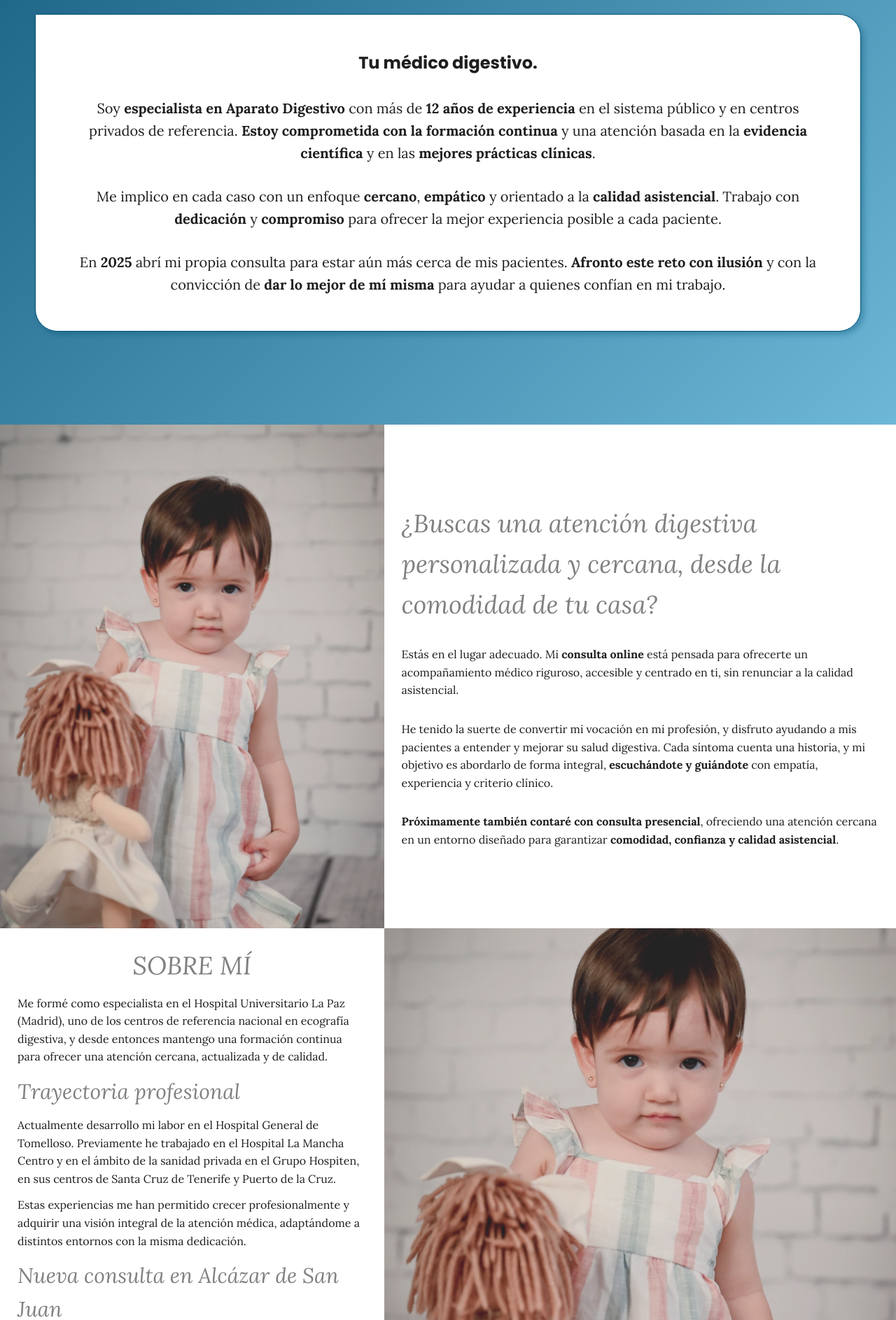
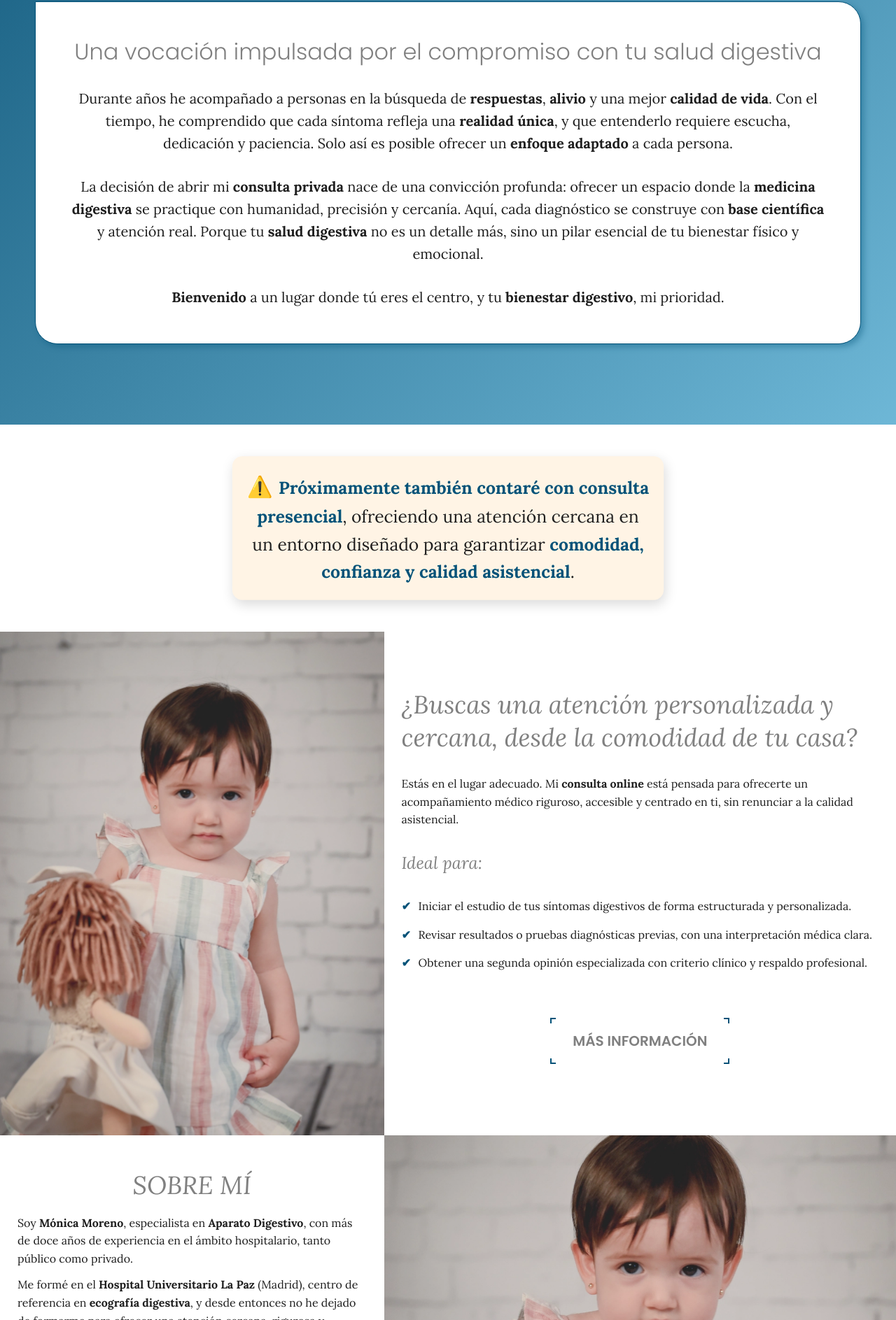
Before and after one commit to JuanAntonioPR/consulta-monica, a website built with Vite: page index.html in a window 1280 px wide. Shown: the part 913-2800 px from the top of the page at 70% size. Built offline with nearby package versions, Linux system fonts and the light colour scheme.

Commit message:
retoques en la estructura html y cambio de algunos textos (mínimo).

```diff
--- a/index.html
+++ b/index.html
@@ -98,17 +98,17 @@
 
         <section id="intro" class="intro">
           <div class="container" data-aos="fade-up">
-            <h2>Tu médico digestivo.</h2>
-            <p>
-              Soy <strong>especialista en Aparato Digestivo</strong> con más de <strong>12 años de experiencia</strong> en el sistema público y en centros privados de referencia. <strong>Estoy comprometida con la formación continua</strong> y una atención basada en la <strong>evidencia científica</strong> y en las <strong>mejores prácticas clínicas</strong>.
-            </p>
-            <p>
-              Me implico en cada caso con un enfoque <strong>cercano</strong>, <strong>empático</strong> y orientado a la <strong>calidad asistencial</strong>. Trabajo con <strong>dedicación</strong> y <strong>compromiso</strong> para ofrecer la mejor experiencia posible a cada paciente.
-            </p>
-            <p>
-              En <strong>2025</strong> abrí mi propia consulta para estar aún más cerca de mis pacientes. <strong>Afronto este reto con ilusión</strong> y con la convicción de <strong>dar lo mejor de mí misma</strong> para ayudar a quienes confían en mi trabajo.
-            </p>
+            <h2>Una vocación impulsada por el compromiso con tu salud digestiva</h2>
+            <p>Durante años he acompañado a personas en la búsqueda de <strong>respuestas</strong>, <strong>alivio</strong> y una mejor <strong>calidad de vida</strong>. Con el tiempo, he comprendido que cada síntoma refleja una <strong>realidad única</strong>, y que entenderlo requiere escucha, dedicación y paciencia. Solo así es posible ofrecer un <strong>enfoque adaptado</strong> a cada persona.</p>
+            <p>La decisión de abrir mi <strong>consulta privada</strong> nace de una convicción profunda: ofrecer un espacio donde la <strong>medicina digestiva</strong> se practique con humanidad, precisión y cercanía. Aquí, cada diagnóstico se construye con <strong>base científica</strong> y atención real. Porque tu <strong>salud digestiva</strong> no es un detalle más, sino un pilar esencial de tu bienestar físico y emocional.</p>
+            <p><strong>Bienvenido</strong> a un lugar donde tú eres el centro, y tu <strong>bienestar digestivo</strong>, mi prioridad.</p>
+
+
           </div>
+        </section>
+
+        <section  id="proxima-apertura" class="proxima-apertura">
+          <p><strong>Próximamente también contaré con consulta presencial</strong>, ofreciendo una atención cercana en un entorno diseñado para garantizar <strong>comodidad, confianza y calidad asistencial</strong>.</p>
         </section>
 
         <section id="servicio-consulta" class="servicio-consulta">
@@ -121,10 +121,15 @@
               </picture>
             </div>
             <div class="servicio-consulta-content">
-              <h2>¿Buscas una atención digestiva personalizada y cercana, desde la comodidad de tu casa?</h2>
+              <h2>¿Buscas una atención personalizada y cercana, desde la comodidad de tu casa?</h2>
               <p>Estás en el lugar adecuado. Mi <strong>consulta online</strong> está pensada para ofrecerte un acompañamiento médico riguroso, accesible y centrado en ti, sin renunciar a la calidad asistencial.</p>
-              <p>He tenido la suerte de convertir mi vocación en mi profesión, y disfruto ayudando a mis pacientes a entender y mejorar su salud digestiva. Cada síntoma cuenta una historia, y mi objetivo es abordarlo de forma integral, <strong>escuchándote y guiándote</strong> con empatía, experiencia y criterio clínico.</p>
-              <p><strong>Próximamente también contaré con consulta presencial</strong>, ofreciendo una atención cercana en un entorno diseñado para garantizar <strong>comodidad, confianza y calidad asistencial</strong>.</p>
+              <h3>Ideal para:</h3>
+              <ul>
+                <li>Iniciar el estudio de tus síntomas digestivos de forma estructurada y personalizada.</li>
+                <li>Revisar resultados o pruebas diagnósticas previas, con una interpretación médica clara.</li>
+                <li>Obtener una segunda opinión especializada con criterio clínico y respaldo profesional.</li>
+              </ul>
+              <a href="./html/videoconsulta.html" class="btn-minimal"><span>Más información</span></a>
             </div>
           </div>
         </section>
@@ -133,36 +138,10 @@
           <div class="container">
             <div class="sobre-mi-content">
               <h2>Sobre mí</h2>
-              <p>
-                Me formé como especialista en el Hospital Universitario La Paz (Madrid), uno de los centros de referencia nacional en ecografía digestiva, y desde entonces mantengo una formación continua para ofrecer una atención cercana, actualizada y de calidad.
-              </p>
-
-              <h3>Trayectoria profesional</h3>
-              <p>
-                Actualmente desarrollo mi labor en el Hospital General de Tomelloso.
-                Previamente he trabajado en el Hospital La Mancha Centro y en el ámbito de la sanidad privada en el Grupo Hospiten, en sus centros de Santa Cruz de Tenerife y Puerto de la Cruz.
-              </p>
-              <p>
-                Estas experiencias me han permitido crecer profesionalmente y adquirir una visión integral de la atención médica, adaptándome a distintos entornos con la misma dedicación.
-              </p>
-
-              <h3>Nueva consulta en Alcázar de San Juan</h3>
-              <p>Con mucha ilusión, muy pronto abriré mi consulta privada en Alcázar de San Juan, donde ofreceré:</p>
-              <!-- <ul>
-                <li>Atención especializada en patología digestiva</li>
-                <li>Consultas online, adaptadas a tus necesidades</li>
-                <li>Ecografía abdominal e intestinal, como parte del estudio digestivo</li>
-              </ul>
-
-              <h3>Áreas de especial dedicación</h3>
-              <ul>
-                <li>Reflujo gastroesofágico</li>
-                <li>Dispepsia funcional</li>
-                <li>Hígado graso</li>
-                <li>Enfermedad inflamatoria intestinal</li>
-                <li>Prevención del cáncer colorrectal</li>
-              </ul>
-              <p>También realizo procedimientos como la endoscopia digestiva y la polipectomía endoscópica.</p> -->
+              <p>Soy <strong>Mónica Moreno</strong>, especialista en <strong>Aparato Digestivo</strong>, con más de doce años de experiencia en el ámbito hospitalario, tanto público como privado.</p>
+              <p>Me formé en el <strong>Hospital Universitario La Paz</strong> (Madrid), centro de referencia en <strong>ecografía digestiva</strong>, y desde entonces no he dejado de formarme para ofrecer una atención cercana, rigurosa y adaptada a cada persona.</p>
+              <p>A lo largo de mi trayectoria he tenido la oportunidad de trabajar en distintos centros, como el <strong>Hospital General de Tomelloso</strong>, el <strong>Hospital La Mancha Centro</strong> y en hospitales del <strong>Grupo Hospiten</strong> (Tenerife). Cada experiencia ha aportado valor a mi forma de ejercer la medicina, ayudándome a desarrollar una mirada más integral, empática y centrada en el paciente.</p>
+              <p>Creo en una medicina que escuche, que acompañe y que actúe con <strong>base científica</strong>. Mi compromiso es ofrecer una <strong>atención médica de calidad</strong>, con calidez, claridad y responsabilidad.</p>
 
               <a href="#sobre-mi" class="btn-minimal"><span>Saber más</span></a>
             </div>
--- a/src/sass/abstracts/_mixins.scss
+++ b/src/sass/abstracts/_mixins.scss
@@ -1,7 +1,9 @@
 @use "sass:color";
 @use "variables" as v;
 
+// =================
 // Breakpoints
+// =================
 @mixin breakpoint($bp) {
   @if $bp == mobilexs {
     @media (max-width: v.$bp-mobile-xs) {
@@ -34,39 +36,9 @@
   }
 }
 
+// =================
 // Botones
-@mixin button($bg-color, $color, $scale-hover: 1.05, $transition-duration: 0.3s) {
-  display: inline-block;
-  background-color: $bg-color;
-  color: $color;
-  border: 1px solid rgba(255, 255, 255, 0.4);
-  border-radius: 0.8rem;
-  cursor: pointer;
-  text-align: center;
-  text-decoration: none;
-  box-shadow: 0 2px 6px rgba(0, 0, 0, 0.2);
-  transition: transform $transition-duration ease, background-color $transition-duration ease;
-
-  &:hover,
-  &:focus {
-    transform: scale($scale-hover);
-    background-color: color.adjust($bg-color, $lightness: -10%);
-    outline: none;
-    box-shadow: 0 4px 10px rgba(0, 0, 0, 0.25);
-  }
-}
-
-// Hover enlaces
-@mixin hover-scale($scale: 1.3, $transition-duration: 0.4s) {
-  display: inline-block;
-  transition: transform $transition-duration ease;
-
-  &:hover,
-  &:focus {
-    transform: scale($scale);
-    outline: none;
-  }
-}
+// =================
 
 // Botón minimal https://www.youtube.com/watch?v=B7Z6qERVTvM
 // <a href="#"><span>Button</span></a>@mixin minimal-button(
@@ -120,8 +92,49 @@
     color: v.$color-primary;
   }
 
+  &:hover span {
+    transform: scale(1.05);
+  }
+
   span {
     position: relative;
     z-index: 3;
+    transition: transform 0.3s ease;
   }
 }
+
+// Botón resaltados
+@mixin button($bg-color, $color, $scale-hover: 1.05, $transition-duration: 0.3s) {
+  display: inline-block;
+  background-color: $bg-color;
+  color: $color;
+  border: 1px solid rgba(255, 255, 255, 0.4);
+  border-radius: 0.8rem;
+  cursor: pointer;
+  text-align: center;
+  text-decoration: none;
+  box-shadow: 0 2px 6px rgba(0, 0, 0, 0.2);
+  transition: transform $transition-duration ease, background-color $transition-duration ease;
+
+  &:hover,
+  &:focus {
+    transform: scale($scale-hover);
+    background-color: color.adjust($bg-color, $lightness: -10%);
+    outline: none;
+    box-shadow: 0 4px 10px rgba(0, 0, 0, 0.25);
+  }
+}
+
+// =================
+// Hover enlaces
+// =================
+@mixin hover-scale($scale: 1.3, $transition-duration: 0.4s) {
+  display: inline-block;
+  transition: transform $transition-duration ease;
+
+  &:hover,
+  &:focus {
+    transform: scale($scale);
+    outline: none;
+  }
+}
--- a/src/sass/components/_blockquotes.scss
+++ b/src/sass/components/_blockquotes.scss
@@ -2,7 +2,7 @@
 
 blockquote {
   border-left: 4px solid ab.$color-primary;
-  padding: 0.5rem;
+  padding: 1rem;
   padding-left: 2rem;
   margin: 2rem 0;
   font-family: ab.$font-secondary;
@@ -10,6 +10,7 @@ blockquote {
   color: ab.$color-muted;
   background-color: rgba(ab.$color-primary, 0.05);
   border-radius: 0.8rem;
+  border-top-left-radius: none;
   line-height: 1.5;
   font-size: 1rem;
   position: relative;
--- a/src/sass/pages/_index.scss
+++ b/src/sass/pages/_index.scss
@@ -195,8 +195,29 @@
             padding: 50px;
         }
 
+        h2 {
+            text-align: center;
+            font-weight: 300;
+            color: grey;
+            line-height: 1.3;
+
+            @include ab.breakpoint(mobilexs) {
+                font-size: calc(ab.$font-heading-m - 2px);
+            }
+
+            @include ab.breakpoint(tablet) {
+                font-size: ab.$font-heading-l;
+            }
+
+            @include ab.breakpoint(desktop) {
+                font-size: ab.$font-heading-xl;
+            }
+
+        }
+
         p {
             text-align: center;
+            font-family: ab.$font-secondary;
             font-size: calc(ab.$font-body-m + 2px);
 
             @include ab.breakpoint(mobilexs) {
@@ -209,6 +230,63 @@
         }
     }
 }
+
+// Proxima-apertura Section
+.proxima-apertura {
+    background-color: #fff4e5; // color cálido, tipo aviso positivo
+    padding: 1.2rem;
+    margin: 3rem auto;
+    border-radius: 14px;
+    text-align: center;
+    box-shadow: 2px 6px 18px rgba(0, 0, 0, 0.15);
+    font-size: 1.1rem;
+    max-width: 300px;
+    animation: zoomLoop 4s ease infinite;
+
+    @include ab.breakpoint(tablet) {
+        max-width: 500px;
+    }
+
+    @include ab.breakpoint(desktop) {
+        max-width: 600px;
+    }
+
+    p {
+        margin: 0;
+        line-height: 1.6;
+
+        @include ab.breakpoint(mobilexs) {
+            font-size: ab.$font-body-s;
+        }
+
+        @include ab.breakpoint(tablet) {
+            font-size: ab.$font-body-l;
+        }
+
+        @include ab.breakpoint(tablet) {
+            font-size: calc(ab.$font-body-l + 4px);
+        }
+    }
+
+    p::before {
+        content: "⚠️";
+        margin-right: 0.5rem;
+        font-size: 1.2em;
+    }
+
+    strong {
+        color: ab.$color-primary;
+    }
+}
+
+    @keyframes zoomLoop {
+        0%, 100% {
+            transform: scale(1);
+        }
+        50% {
+            transform: scale(1.03);
+        }
+    }
 
 // Servicio-consulta Section
 .servicio-consulta {
@@ -260,6 +338,10 @@
             justify-content: center;
             gap: 20px;
 
+            @include ab.breakpoint(mobilexs) {
+                gap: 10px;
+            }
+
             @include ab.breakpoint(desktop) {
                 gap: 30px;
             }
@@ -270,6 +352,11 @@
                 font-weight: 400;
                 font-style: italic;
                 color: grey;
+                line-height: 1.3;
+
+                @include ab.breakpoint(mobilexs) {
+                    font-size: calc(ab.$font-heading-m - 2px);
+                }
 
                 @include ab.breakpoint(tablet) {
                     font-size: ab.$font-heading-xl;
@@ -290,6 +377,44 @@
                 @include ab.breakpoint(tablet) {
                     font-size: ab.$font-body-m;
                 }
+            }
+
+            h3 {
+                font-family: ab.$font-secondary;
+                font-weight: 300;
+                font-style: italic;
+                font-size: ab.$font-heading-m;
+                color: grey;
+            }
+
+            ul {
+                list-style: none;
+                padding-left: 0;
+
+                li {
+                    position: relative;
+                    padding-left: 1.5em;
+                    font-family: ab.$font-secondary;
+                    margin-bottom: 15px;
+
+                    @include ab.breakpoint(mobilexs) {
+                        margin-bottom: 10px;
+                    }
+
+                    &::before {
+                        content: "✔";
+                        position: absolute;
+                        left: 0;
+                        color: ab.$color-primary;
+                        font-weight: bold;
+                    }
+                }
+            }
+
+            a {
+                margin-top: 20px;
+                margin-bottom: 20px;
+                width: fit-content;
             }
         }
     }
@@ -335,22 +460,6 @@
                 }
             }
 
-            h3 {
-                font-family: ab.$font-secondary;
-                font-size: calc(ab.$font-heading-m - 4px);
-                font-weight: 400;
-                font-style: italic;
-                color: grey;
-
-                @include ab.breakpoint(tablet) {
-                    font-size: ab.$font-heading-l;
-                }
-
-                @include ab.breakpoint(desktop) {
-                    font-size: calc(ab.$font-heading-l + 2px);
-                }
-            }
-
             p {
                 font-size: ab.$font-body-m;
 
@@ -367,6 +476,8 @@
                 display: flex;
                 text-decoration: none;
                 justify-content: center;
+                margin-top: 20px;
+                margin-bottom: 20px;
             }
         }
 
@@ -404,10 +515,16 @@
     }
 }
 
+
+
 // Quote Section
 .quote {
     min-width: 350px;
     max-width: 600px;
     margin: 0 auto;
     padding: 20px;
+
+    blockquote {
+        box-shadow: 2px 2px 10px rgba(ab.$color-primary, 0.4);
+    }
 }
```
Also changed, not shown: html/videoconsulta.html (added, +54 -0 lines).
